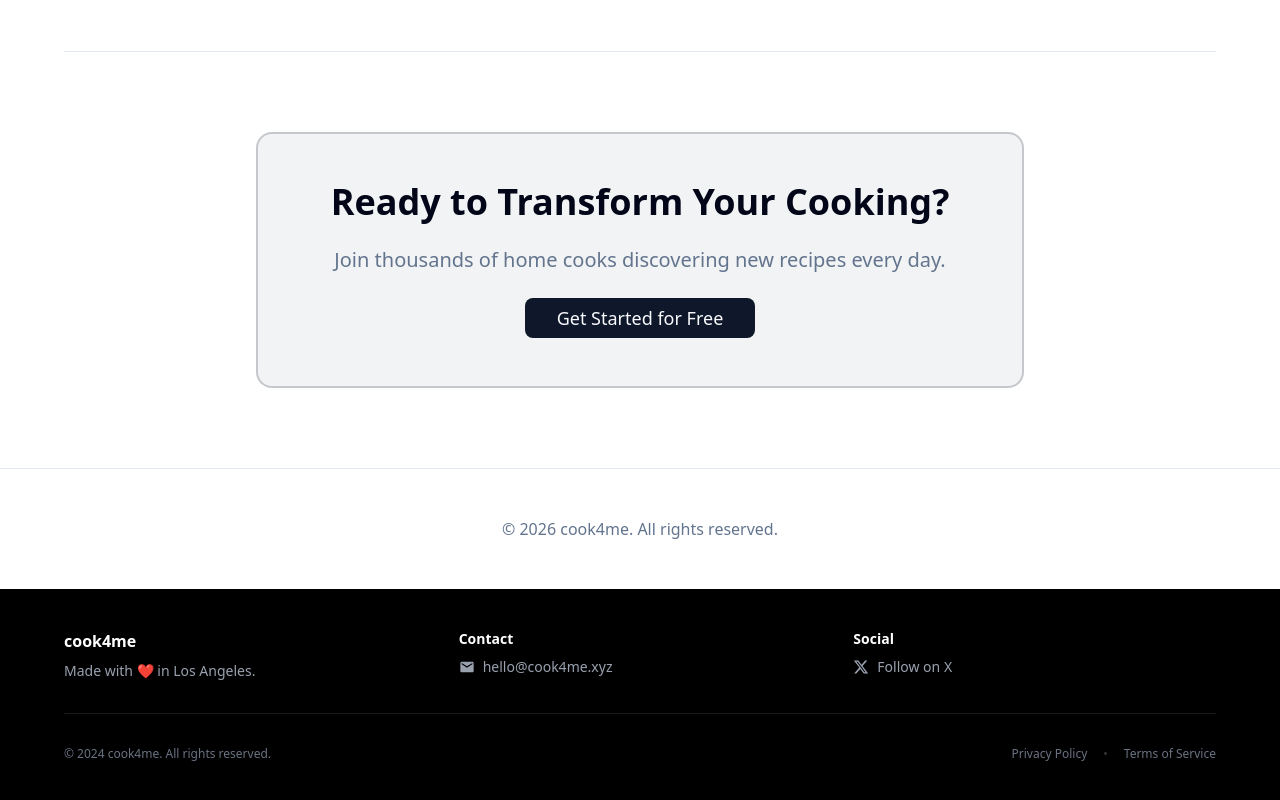
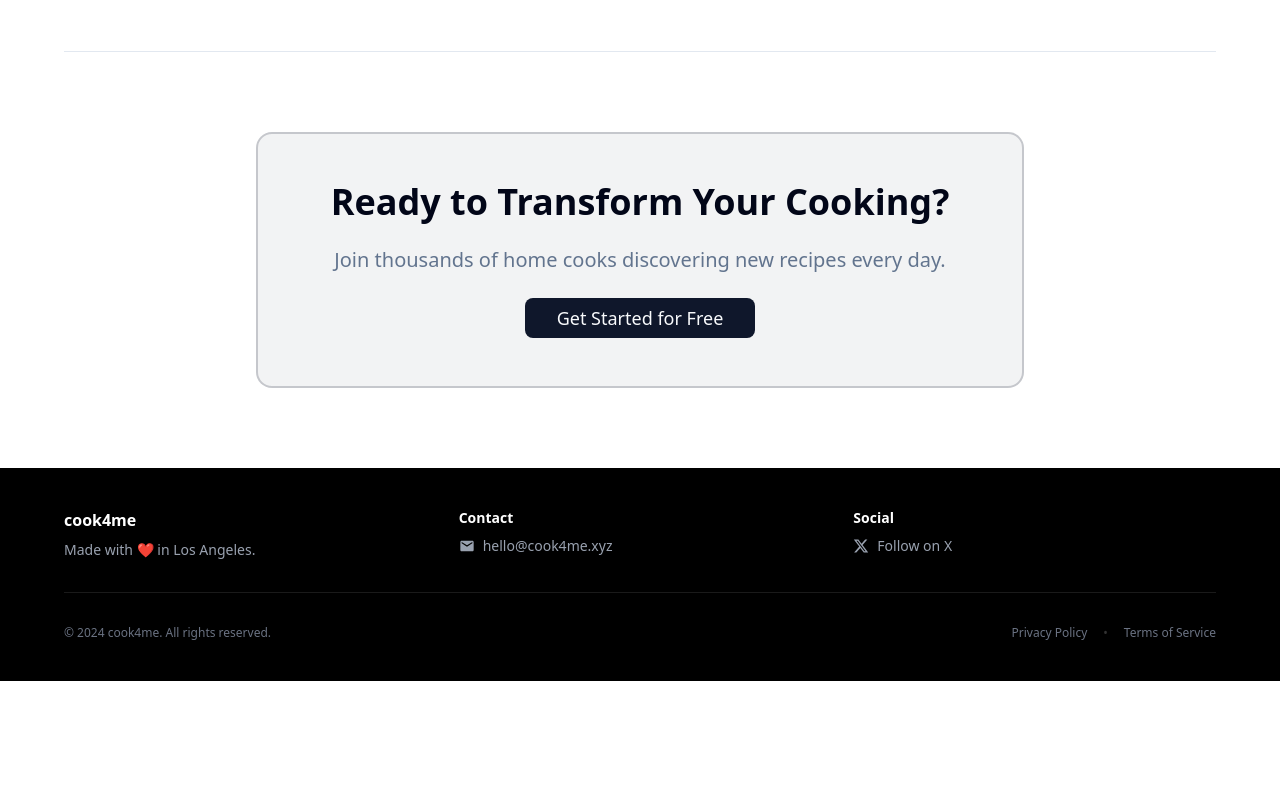
Before and after one commit to rickysegura/cook4me, a Next.js app: page / in a window 1280 px wide. Shown: the part 1996-2796 px from the top of the page. After the commit the page ends 2677 px from the top, so only its background shows below. Built offline with nearby package versions, Linux system fonts and the light colour scheme; no server answers.

Commit message:
feat: remove footer section from landing page

```diff
--- a/src/app/page.tsx
+++ b/src/app/page.tsx
@@ -249,13 +249,6 @@ export default function Home() {
             </Button>
           </div>
         </section>
-
-        {/* Footer */}
-        <footer className="border-t py-12">
-          <div className="container mx-auto max-w-6xl px-4 text-center text-muted-foreground">
-            <p>&copy; 2026 cook4me. All rights reserved.</p>
-          </div>
-        </footer>
       </main>
     );
   }
```
